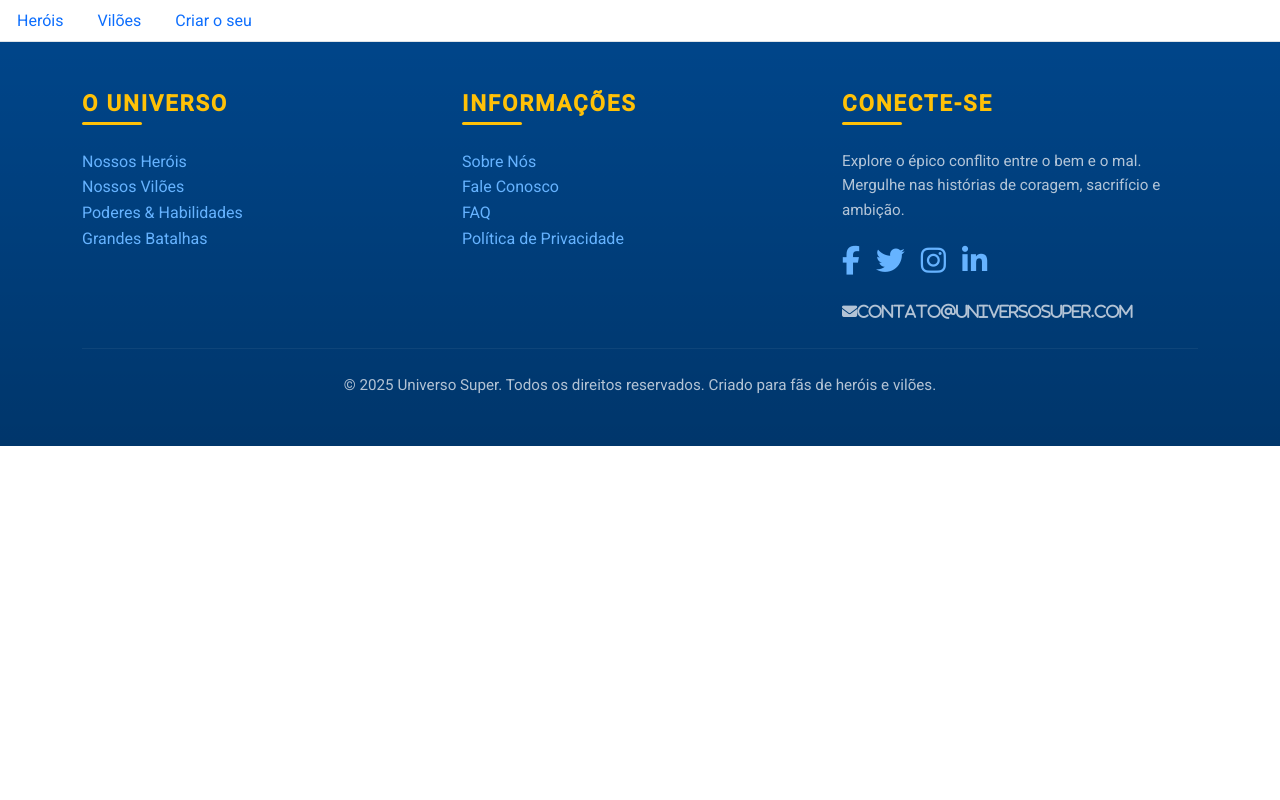
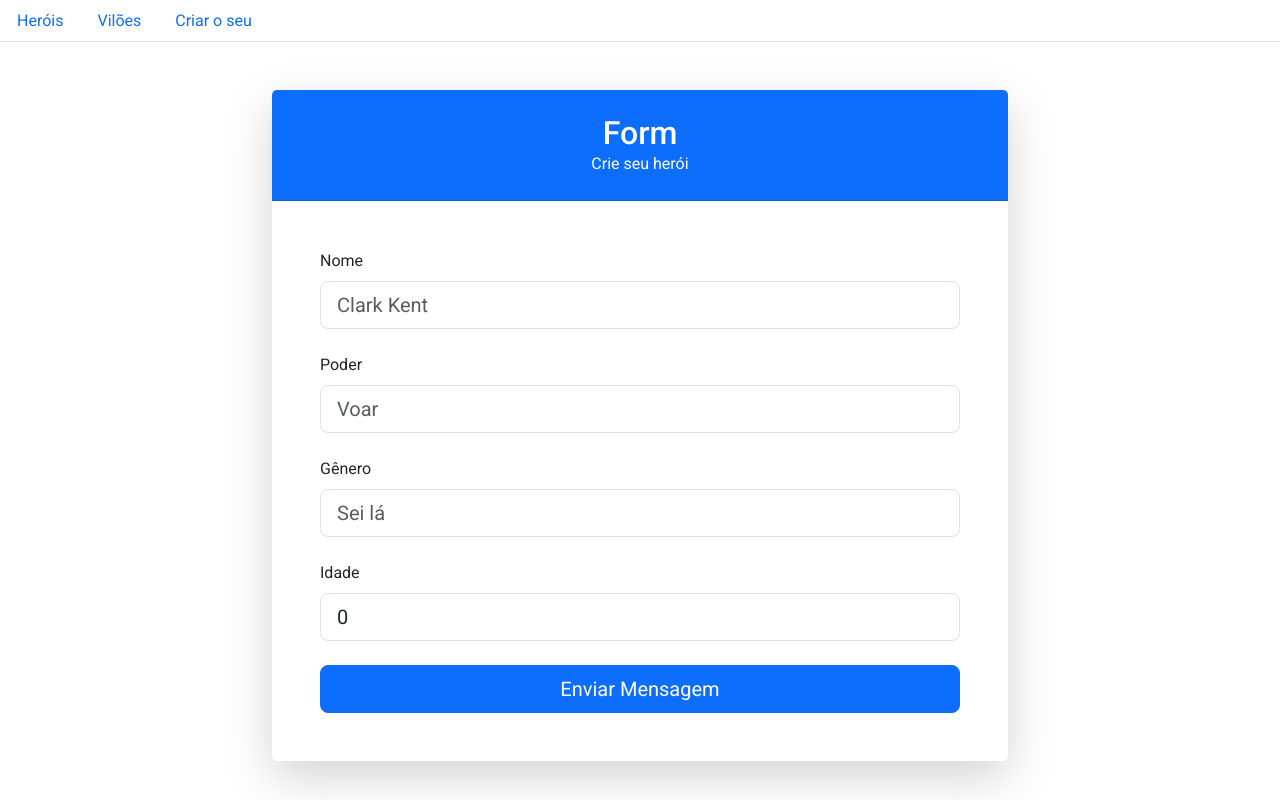
Before and after one commit to yasvizeu/webpayheroesd, an Angular app: page /create-villain in a window 1280 px wide. Before the commit this address led to /. Shown: the top 800 px of the page. Built offline with nearby package versions, Linux system fonts and the light colour scheme.

Commit message:
villains e service

```diff
--- a/src/app/app-routing.module.ts
+++ b/src/app/app-routing.module.ts
@@ -3,13 +3,16 @@ import { RouterModule, Routes } from '@angular/router';
 import { HomeComponent } from './components/home/home.component';
 import { HeroesComponent } from './components/heroes/heroes.component';
 import { CreateHeroComponent } from './components/create-hero/create-hero.component';
-
+import { CreateVillainComponent } from './components/create-villain/create-villain.component';
+import { VillainsComponent } from './components/villains/villains.component';
 
 const routes: Routes = [
   {path: "", component: HomeComponent, pathMatch:'full'},
   {path: "home", component: HomeComponent, pathMatch:'full'},
   {path: "heroes", component: HeroesComponent, pathMatch:'full'},
   {path: "create-hero", component: CreateHeroComponent, pathMatch:'full'},
+  {path: "villains", component: VillainsComponent, pathMatch:'full'},
+  {path: "create-villain", component: CreateVillainComponent, pathMatch:'full'},
 ];
 
 @NgModule({
--- a/src/app/app.module.ts
+++ b/src/app/app.module.ts
@@ -14,6 +14,7 @@ import { NgbModule } from '@ng-bootstrap/ng-bootstrap';
 import { VillainsModule } from './villains/villains.module';
 import { CreateHeroModule } from './create-hero/create-hero.module';
 import { ReactiveFormsModule } from '@angular/forms';
+import { CreateVillainModule } from './components/create-villain/create-villain.module';
 
 
 
@@ -36,6 +37,7 @@ import { ReactiveFormsModule } from '@angular/forms';
     VillainsModule,
     NgbModule,
     ReactiveFormsModule,
+    CreateVillainModule
 
 
 
--- /dev/null
+++ b/src/app/components/create-villain/create-villain.component.html
@@ -0,0 +1,45 @@
+<form>
+  <div class="container my-5">
+    <div class="row justify-content-center">
+      <div class="col-lg-8 col-md-10 col-sm-12">
+        <div class="card shadow-lg border-0 rounded-lg form-card">
+          <div class="card-header bg-primary text-white text-center py-4 rounded-top-lg">
+            <h2 class="mb-0">Form</h2>
+            <p class="mb-0">Crie seu herói</p>
+          </div>
+          <div class="card-body p-5">
+            <form>
+              <div class="mb-4">
+                <label for="nome" class="form-label mb-2">Nome</label>
+                <input type="text" [(ngModel)]="name" name="name" class="form-control form-control-lg" id="nome" placeholder="Clark Kent" required>
+                <div class="form-text text-muted"></div>
+              </div>
+
+              <div class="mb-4">
+                <label for="power" class="form-label mb-2">Poder</label>
+                <input type="text" [(ngModel)]='power' name="power" class="form-control form-control-lg" id="power" placeholder="Voar" required>
+                <div class="form-text text-muted"></div>
+              </div>
+
+              <div class="mb-4">
+                <label for="gender" class="form-label mb-2">Gênero</label>
+                <input type="text" [(ngModel)]='gender' name= "gender"class="form-control form-control-lg" id="gender" placeholder="Sei lá" required>
+                <div class="form-text text-muted"></div>
+              </div>
+
+              <div class="mb-4">
+                <label for="age" class="form-label mb-2">Idade</label>
+                <input type="number" [(ngModel)]='age' name="age" class="form-control form-control-lg" id="age" placeholder="25" required>
+                <div class="form-text text-muted"></div>
+              </div>
+
+              <div class="d-grid gap-2">
+                <button (click)="submitVillain()" type="submit" class="btn btn-primary btn-lg custom-btn">Enviar Mensagem</button>
+              </div>
+            </form>
+          </div>
+        </div>
+      </div>
+    </div>
+  </div>
+</form>
--- /dev/null
+++ b/src/app/components/create-villain/create-villain.component.ts
@@ -0,0 +1,22 @@
+import { Component } from '@angular/core';
+
+@Component({
+  selector: 'app-create-villain',
+  standalone: false,
+  templateUrl: './create-villain.component.html',
+  styleUrl: './create-villain.component.scss'
+})
+export class CreateVillainComponent {
+
+  name: string = '';
+  age: number = 0;
+  power: string = '';
+  gender: string = '';
+
+  submitVillain(){
+    console.log(this.name);
+    console.log(this.age);
+    console.log(this.power);
+    console.log(this.gender);
+  }
+}
--- a/src/app/components/villains/villains.component.html
+++ b/src/app/components/villains/villains.component.html
@@ -1 +1,3 @@
 <p>villains works!</p>
+
+<button [routerLink]="['/create-villain']" routerLinkActive="router-link-active">Criar o seu vilão</button>
--- a/src/app/shared/header/header.component.html
+++ b/src/app/shared/header/header.component.html
@@ -3,9 +3,9 @@
     <a class="nav-link" [routerLink]="['/heroes']" routerLinkActive="router-link-active">Heróis</a>
   </li>
   <li class="nav-item">
-    <a class="nav-link" [routerLink]="['/']" routerLinkActive="router-link-active">Vilões</a>
+    <a class="nav-link" [routerLink]="['/villains']" routerLinkActive="router-link-active">Vilões</a>
   </li>
   <li class="nav-item">
-    <a class="nav-link" [routerLink]="['/heroes']" routerLinkActive="router-link-active">Criar o seu</a>
+    <a class="nav-link" [routerLink]="['/']" routerLinkActive="router-link-active">Criar o seu</a>
   </li>
 </ul>
--- a/src/app/villains/villains.module.ts
+++ b/src/app/villains/villains.module.ts
@@ -1,12 +1,14 @@
 import { NgModule } from '@angular/core';
 import { CommonModule } from '@angular/common';
 import { VillainsComponent } from '../components/villains/villains.component';
+import { AppRoutingModule } from '../app-routing.module';
 
 
 @NgModule({
   declarations: [VillainsComponent],
   imports: [
-    CommonModule
+    CommonModule,
+    AppRoutingModule
   ],
   exports:[VillainsComponent]
 })
```
Also changed, not shown: src/app/components/create-villain/create-villain.module.ts (added, +19 -0 lines), src/app/services/heroes.service.ts (added, +22 -0 lines), src/app/components/create-villain/create-villain.component.scss (added), 2 other files (tests, documents, lock files or other folders).
